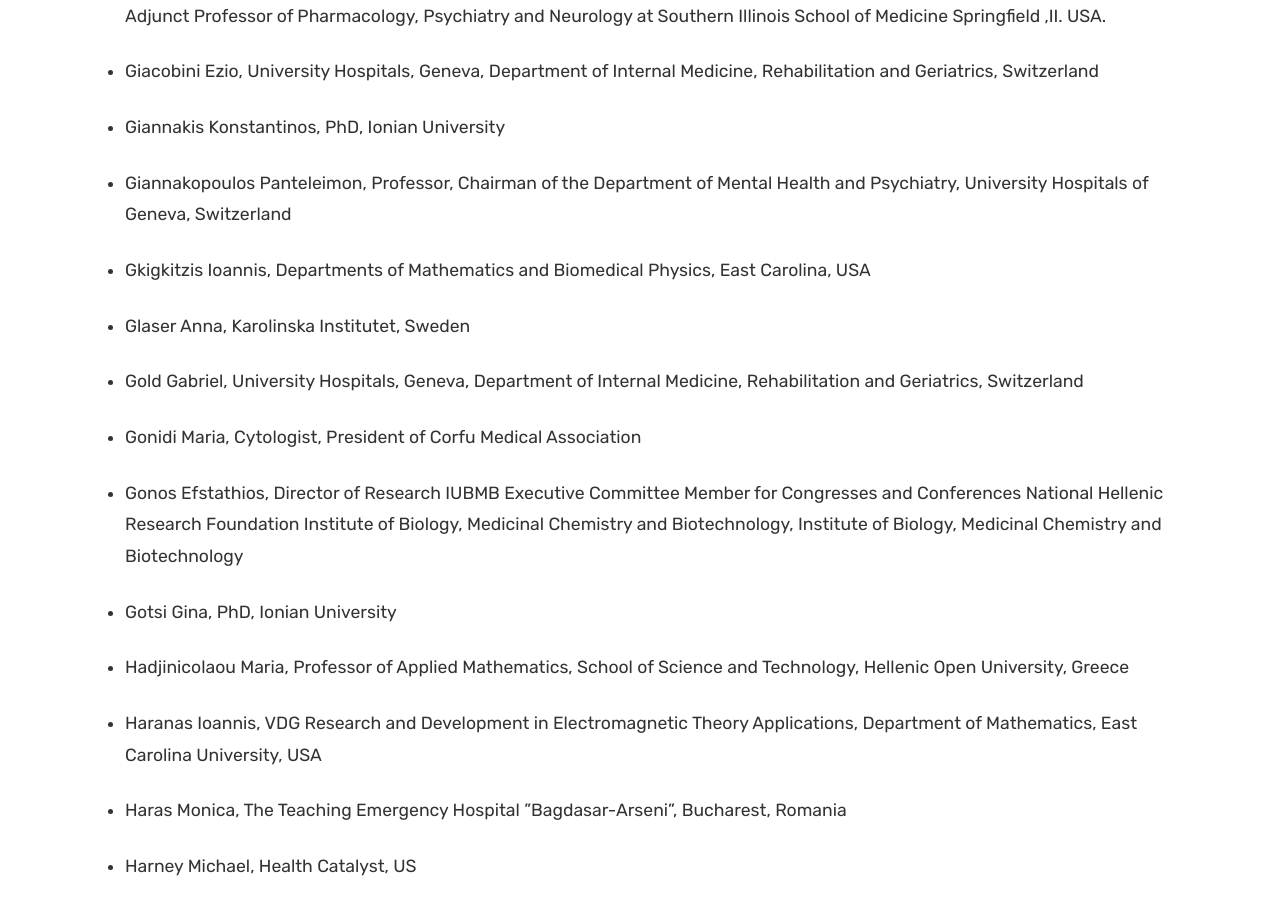
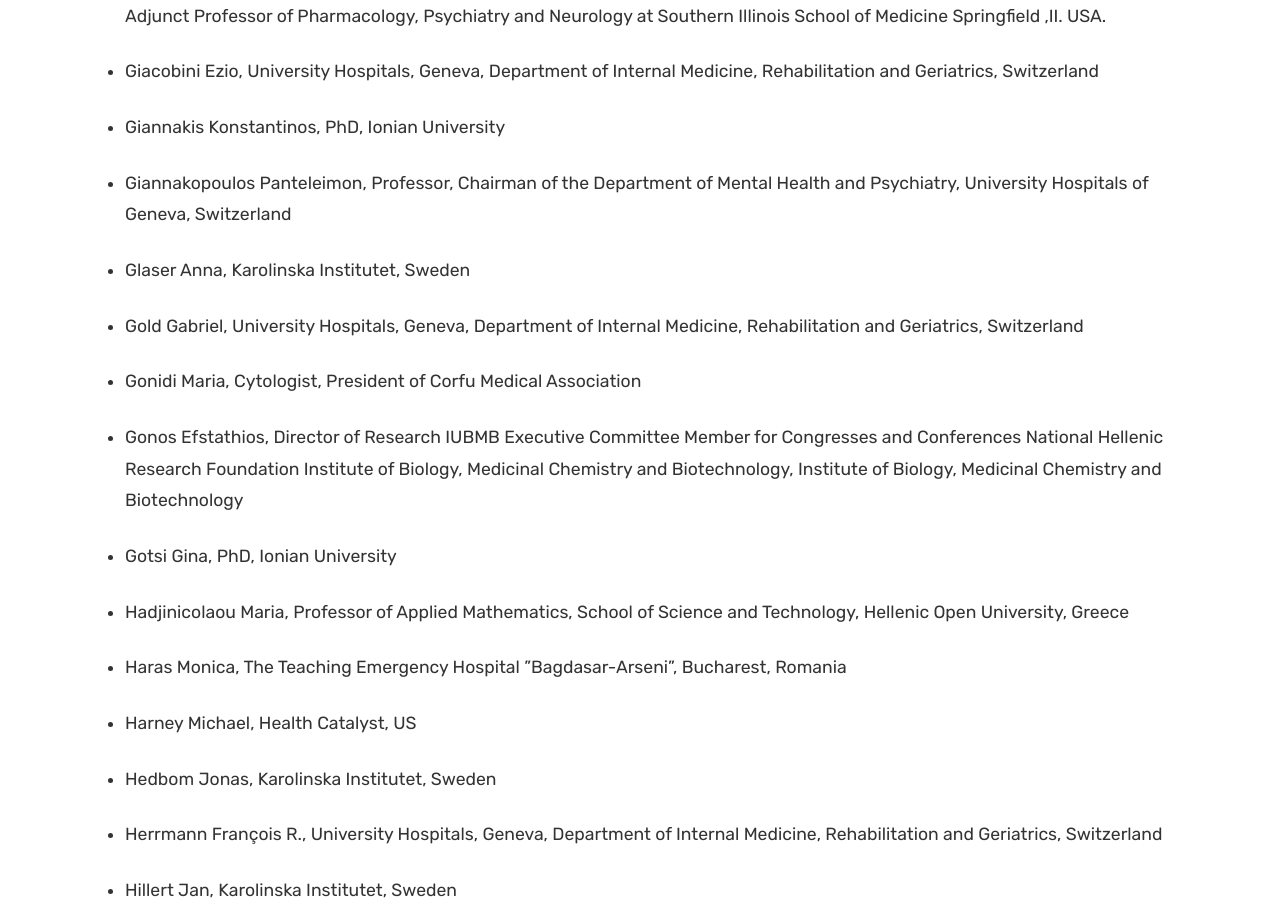
Before and after one commit to Covide-1797/genedis, a Jekyll site: the page built from pages/scientific-program-comittee.html, in a window 1280 px wide and 900 px high, scrolled down 2816 px. Built offline with Jekyll 4.4.1, drawn with Linux system fonts in a browser that asks for light colours.

Commit message:
Update scientific-program-comittee.html

```diff
--- a/pages/scientific-program-comittee.html
+++ b/pages/scientific-program-comittee.html
@@ -137,9 +137,6 @@
                     <p>Giannakopoulos Panteleimon, Professor, Chairman of the Department of Mental Health and Psychiatry, University Hospitals of Geneva, Switzerland</p>
                     </li>
                     <li>
-                    <p>Gkigkitzis Ioannis, Departments of Mathematics and Biomedical Physics, East Carolina, USA</p>
-                    </li>
-                    <li>
                     <p>Glaser Anna, Karolinska Institutet, Sweden</p>
                     </li>
                     <li>
@@ -156,9 +153,6 @@
                     </li>
                     <li>
                     <p>Hadjinicolaou Maria, Professor of Applied Mathematics, School of Science and Technology, Hellenic Open University, Greece</p>
-                    </li>
-                    <li>
-                    <p>Haranas Ioannis, VDG Research and Development in Electromagnetic Theory Applications, Department of Mathematics, East Carolina University, USA</p>
                     </li>
                     <li>
                     <p>Haras Monica, The Teaching Emergency Hospital ”Bagdasar-Arseni”, Bucharest, Romania</p>
```
